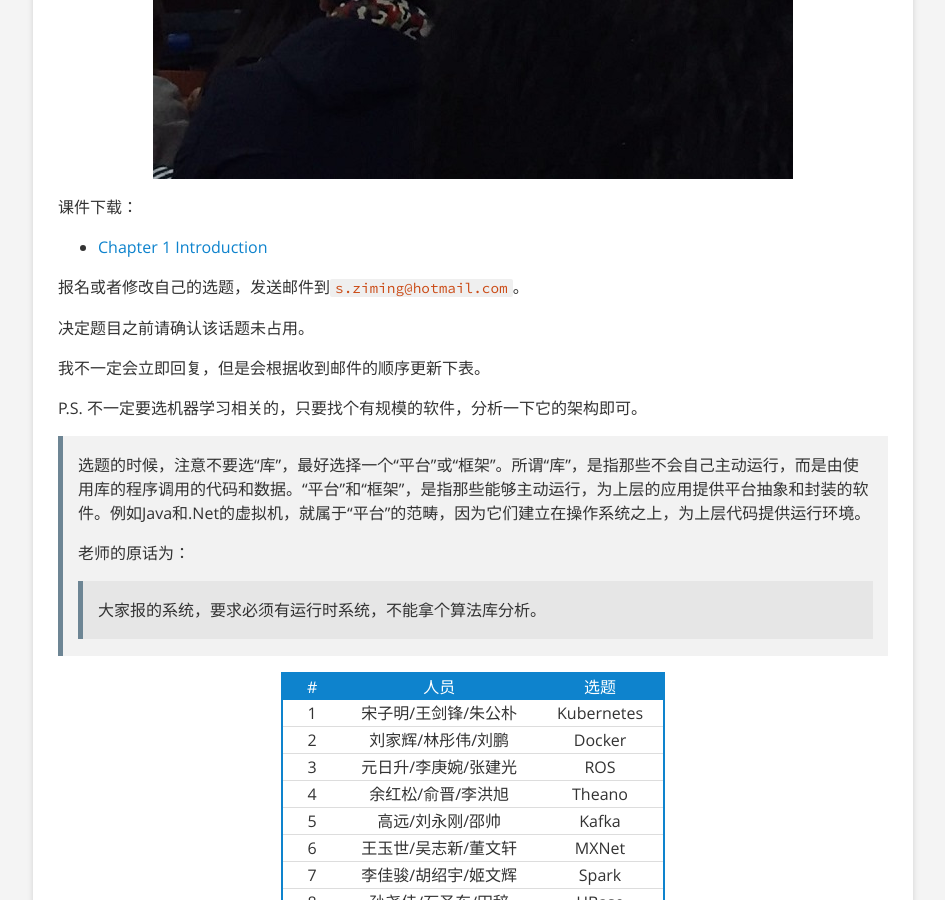
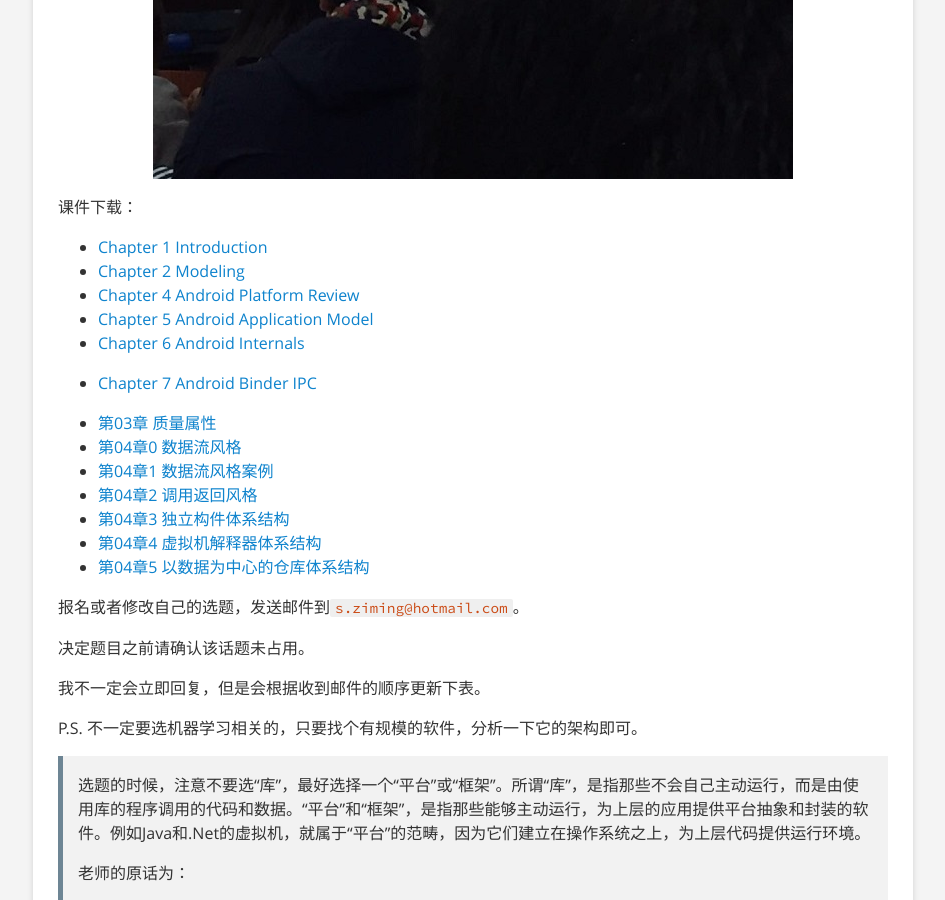
Before and after one commit to songziming/blog, a Jekyll site: the page built from arch.md, in a window 1280 px wide and 900 px high, scrolled down 839 px. Shown: the whole window, without its empty margins (167-1112 px from the left). Built offline with Jekyll 4.4.1, drawn with Linux system fonts in a browser that asks for light colours.

Commit message:
added link for slides

```diff
--- a/arch.md
+++ b/arch.md
@@ -7,6 +7,20 @@ layout: page
 
 课件下载：
 - [Chapter 1 Introduction](http://songziming.qiniudn.com/arch/chapter1_Introduction.pdf)
+- [Chapter 2 Modeling](http://songziming.qiniudn.com/chapter%202%20modeling.pdf)
+- [Chapter 4 Android Platform Review](http://songziming.qiniudn.com/chapter%204%20android%20platform%20overview.pdf)
+- [Chapter 5 Android Application Model](http://songziming.qiniudn.com/chapter%205%20android%20application%20model.pdf)
+- [Chapter 6 Android Internals](http://songziming.qiniudn.com/chapter%206%20Android%20Internals.pdf)
+- [Chapter 7 Android Binder IPC](http://songziming.qiniudn.com/Chapter%207%20android-binder-ipc.pdf)
+
+- [第03章 质量属性](http://songziming.qiniudn.com/%E7%AC%AC03%E7%AB%A0%20%E8%B4%A8%E9%87%8F%E5%B1%9E%E6%80%A7.pdf)
+- [第04章0 数据流风格](http://songziming.qiniudn.com/%E7%AC%AC04%E7%AB%A00%20%E6%95%B0%E6%8D%AE%E6%B5%81%E9%A3%8E%E6%A0%BC.pdf)
+- [第04章1 数据流风格案例](http://songziming.qiniudn.com/%E7%AC%AC04%E7%AB%A01%20%E6%95%B0%E6%8D%AE%E6%B5%81%E9%A3%8E%E6%A0%BC%E6%A1%88%E4%BE%8B.pdf)
+- [第04章2 调用返回风格](http://songziming.qiniudn.com/%E7%AC%AC04%E7%AB%A02%20%E8%B0%83%E7%94%A8%E8%BF%94%E5%9B%9E%E9%A3%8E%E6%A0%BC.pdf)
+- [第04章3 独立构件体系结构](http://songziming.qiniudn.com/%E7%AC%AC04%E7%AB%A03%20%E7%8B%AC%E7%AB%8B%E6%9E%84%E4%BB%B6%E4%BD%93%E7%B3%BB%E7%BB%93%E6%9E%84.pdf)
+- [第04章4 虚拟机解释器体系结构](http://songziming.qiniudn.com/%E7%AC%AC04%E7%AB%A04%20%E8%99%9A%E6%8B%9F%E6%9C%BA%E8%A7%A3%E9%87%8A%E5%99%A8%E4%BD%93%E7%B3%BB%E7%BB%93%E6%9E%84.pdf)
+- [第04章5 以数据为中心的仓库体系结构](http://songziming.qiniudn.com/%E7%AC%AC04%E7%AB%A05%20%E4%BB%A5%E6%95%B0%E6%8D%AE%E4%B8%BA%E4%B8%AD%E5%BF%83%E7%9A%84%E4%BB%93%E5%BA%93%E4%BD%93%E7%B3%BB%E7%BB%93%E6%9E%84.pdf)
+
 
 报名或者修改自己的选题，发送邮件到`s.ziming@hotmail.com`。
 
```
